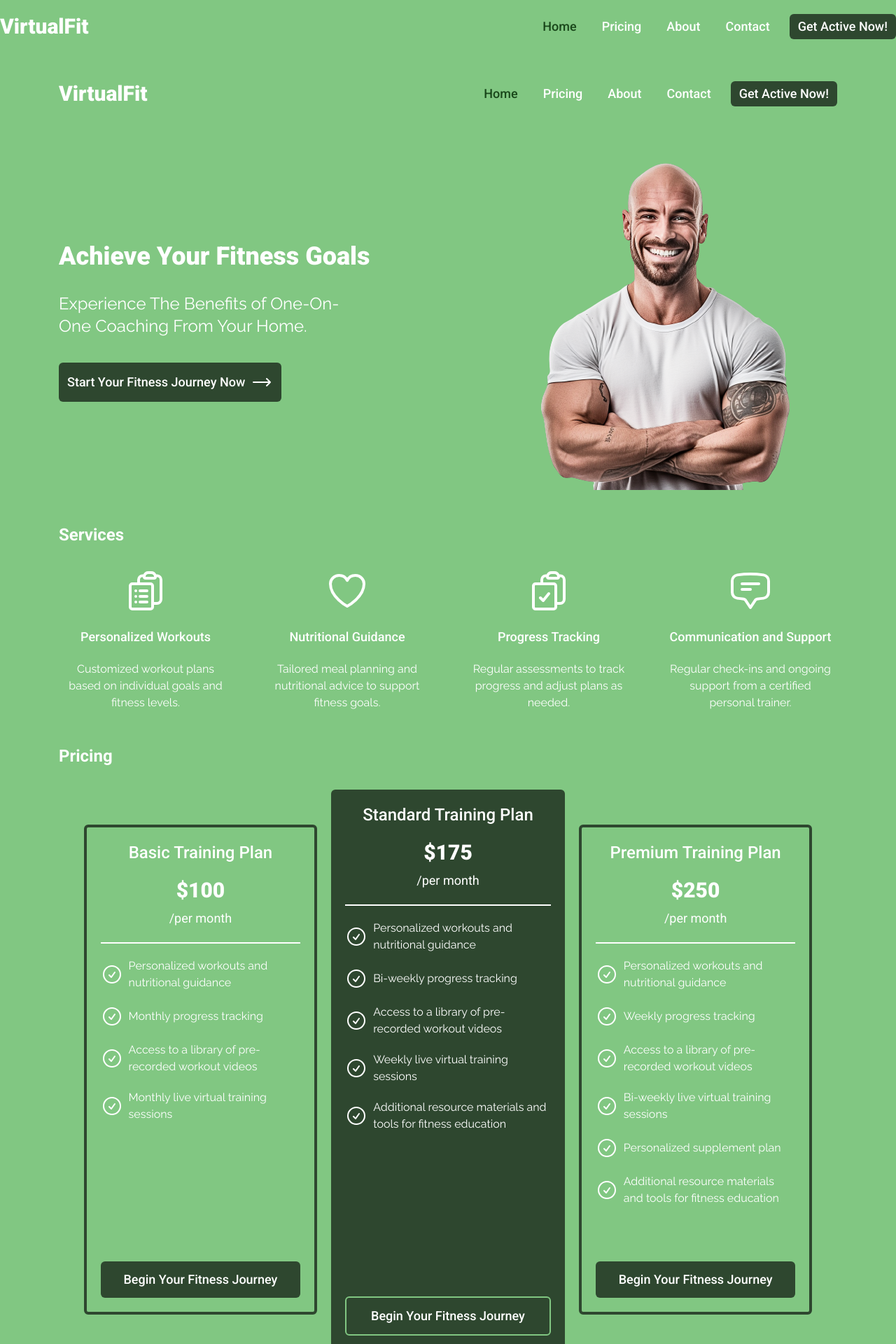
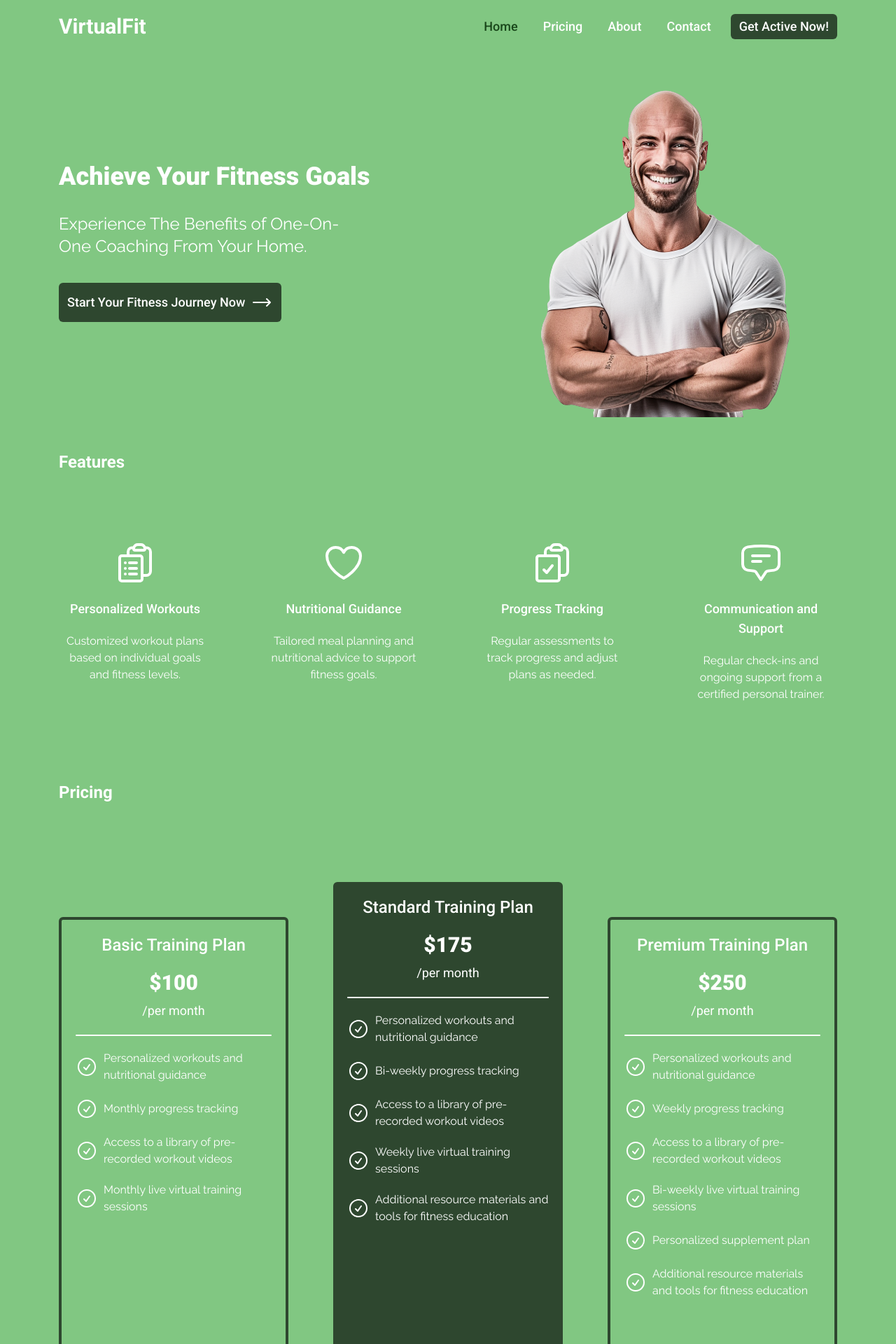
Before and after one commit to dave371/demo-1, a Next.js app: page / in a window 1280 px wide. Shown: the top 1920 px of the page at 70% size. Built offline with nearby package versions, Linux system fonts and the light colour scheme; what tailwindcss-debug-screens would draw is missing.

Commit message:
fixed ui bugs

```diff
--- a/src/app/page.jsx
+++ b/src/app/page.jsx
@@ -9,13 +9,11 @@ import Testimonials from '@/components/Testimoninals';
 export default function Home() {
   return (
     <>
-      <Navbar />
       <Hero />
       <Services />
       <Pricing />
       <Testimonials />
       <Contact />
-      <Footer />
     </>
   );
 }
--- a/src/components/Contact/index.jsx
+++ b/src/components/Contact/index.jsx
@@ -4,16 +4,15 @@ import ContactForm from '../ui/ContactForm';
 export default function Contact() {
   return (
     <section className="mt-12">
-      <h2 className={`mb-8 font-semibold text-2xl ${roboto.className}`}>
+      <h2 className={`mb-16 font-semibold text-2xl ${roboto.className}`}>
         Contact
       </h2>
-
       <div className="flex flex-col justify-between gap-10 lg:flex-row">
         <p className="mb-5 text-xl font-medium leading-relaxed lg:w-1/2 xl:w-2/6">
           {`Get in touch with us to start your fitness journey today! Whether you
-            have a question, comment, or just want to say hello, we'd love to hear
-            from you. Fill out the contact form below and we'll get back to you as
-            soon as possible.`}
+              have a question, comment, or just want to say hello, we'd love to hear
+              from you. Fill out the contact form below and we'll get back to you as
+              soon as possible.`}
         </p>
         <ContactForm />
       </div>
--- a/src/components/Footer.jsx
+++ b/src/components/Footer.jsx
@@ -16,9 +16,9 @@ export default function Footer() {
         <FooterLink name="Privacy" path="/privacy" />
       </ul>
 
-      <div className="w-full h-[2px] bg-white" />
+      <div className="w-full h-[1px] bg-white rounded" />
 
-      <p className="font-medium">2020 VirtualFit, Inc. All rights reserved.</p>
+      <p>2020 VirtualFit, Inc. All rights reserved.</p>
     </footer>
   );
 }
@@ -26,7 +26,7 @@ export default function Footer() {
 function FooterLink({ name, path }) {
   return (
     <li className="flex items-center justify-center">
-      <Link className="p-3 text-lg font-medium text-center" href={path}>
+      <Link className="px-3 text-lg text-center" href={path}>
         {name}
       </Link>
     </li>
--- a/src/components/Hero/index.jsx
+++ b/src/components/Hero/index.jsx
@@ -11,7 +11,7 @@ import heroImage from '../../../public/hero.png';
 export default function Hero() {
   return (
     <div
-      className={`${roboto.className} md:flex md:items-center md:justify-between`}
+      className={`${roboto.className} flex flex-col gap-5 md:gap-0 md:flex-row md:items-center md:justify-between`}
     >
       <HeroText />
       <HeroImage />
@@ -24,7 +24,7 @@ function HeroText() {
 
   return (
     <div>
-      <h1 className="mt-12 text-4xl font-black">Achieve Your Fitness Goals</h1>
+      <h1 className="text-4xl font-black">Achieve Your Fitness Goals</h1>
 
       <p className={`mt-8 text-2xl lg:w-[70%] ${raleway.className}`}>
         Experience The Benefits of One-On-One Coaching From Your Home.
@@ -35,7 +35,7 @@ function HeroText() {
         onClick={() => router.push('/pricing')}
       >
         Start Your Fitness Journey Now
-        <ArrowLongRightIcon class="h-8 w-8 text-main-text-color" />
+        <ArrowLongRightIcon className="w-8 h-8 text-main-text-color" />
       </Button>
     </div>
   );
@@ -46,7 +46,8 @@ function HeroImage() {
     <Image
       src={heroImage}
       alt="picture of the personal trainer robert"
-      className="mt-7"
+      className="mx-auto md:mx-0"
+      priority
     />
   );
 }
--- a/src/components/Navbar/MobileViewLinks.jsx
+++ b/src/components/Navbar/MobileViewLinks.jsx
@@ -8,7 +8,6 @@ import { routes } from '@/app/variables/routes';
 import { roboto } from '@/app/fonts';
 import { usePathname, useRouter } from 'next/navigation';
 import { motion, AnimatePresence } from 'framer-motion';
-
 import { Bars3BottomRightIcon, XMarkIcon } from '@heroicons/react/24/outline';
 
 export default function MobileViewLinks() {
@@ -20,7 +19,7 @@ export default function MobileViewLinks() {
         className={`p-2 bg-transparent rounded`}
         onClick={() => setIsOpen(true)}
       >
-        <Bars3BottomRightIcon class="h-8 w-8 text-main-text-color" />
+        <Bars3BottomRightIcon className="w-8 h-8 text-main-text-color" />
       </Button>
 
       <AnimatePresence>
@@ -63,7 +62,7 @@ function MenuModal({ isOpen, setIsOpen }) {
               className={`p-2 bg-transparent rounded`}
               onClick={() => setIsOpen(false)}
             >
-              <XMarkIcon class="h-8 w-8 text-main-text-color" />
+              <XMarkIcon className="w-8 h-8 text-main-text-color" />
             </Button>
           </div>
           <nav>
--- a/src/components/Navbar/index.jsx
+++ b/src/components/Navbar/index.jsx
@@ -6,9 +6,9 @@ import MobileViewLinks from './MobileViewLinks';
 export default function Navbar() {
   return (
     <header
-      className={`flex items-center justify-between py-5 ${roboto.className}`}
+      className={`flex items-center justify-between p-5 xl:w-[90%] 2xl:w-[75%] xl:mx-auto ${roboto.className}`}
     >
-      <h1 className="text-3xl font-black font">
+      <h1 className="text-3xl font-semibold font">
         <Link href={'/'}>VirtualFit</Link>
       </h1>
 
--- a/src/components/Pricing/index.jsx
+++ b/src/components/Pricing/index.jsx
@@ -50,7 +50,7 @@ export default function Pricing() {
         Pricing
       </h2>
 
-      <div className="flex flex-col items-center justify-center gap-5 lg:flex-row">
+      <div className="flex flex-col items-center justify-between gap-16 py-20 lg:flex-row">
         {data.map((plan) => (
           <PriceCard
             key={plan.planName}
@@ -80,8 +80,8 @@ function PriceCard({ name, price, perks, cta }) {
           <h4 className={`${roboto.className} font-black text-3xl`}>{price}</h4>
           <p className={`${roboto.className} text-lg`}>/per month</p>
         </div>
-        <div className="w-full h-[2px] bg-main-text-color" />
-        <ul className="flex flex-col gap-5 mt-5">
+        <div className="w-full h-[2px] bg-main-text-color rounded" />
+        <ul className="flex flex-col gap-5 mx-auto mt-5 w-fit">
           {perks.map((perk) => (
             <PerkItem key={perk} perk={perk} />
           ))}
--- a/src/components/Services/index.jsx
+++ b/src/components/Services/index.jsx
@@ -44,10 +44,10 @@ export default function Services() {
   return (
     <section className="mt-12">
       <h2 className={`mb-8 font-semibold text-2xl ${roboto.className}`}>
-        Services
+        Features
       </h2>
 
-      <div className="grid gap-10 md:grid-cols-2 lg:grid-cols-4">
+      <div className="grid gap-20 py-16 md:grid-cols-2 lg:grid-cols-4">
         {data.map((item) => (
           <ServiceCard
             key={item.title}
--- a/src/components/Testimoninals/index.jsx
+++ b/src/components/Testimoninals/index.jsx
@@ -26,7 +26,7 @@ export default function Testimonials() {
         Testimonials
       </h2>
 
-      <div className="flex flex-col gap-32 md:items-center xl:flex-row xl:items-stretch">
+      <div className="flex flex-col gap-16 py-14 md:items-center xl:flex-row xl:items-stretch">
         {data.map((testimonial) => (
           <TestimonialCard
             key={testimonial.name}
--- a/src/components/ui/TextAreaField.jsx
+++ b/src/components/ui/TextAreaField.jsx
@@ -13,7 +13,6 @@ export default function TextAreaField({ name, ...rest }) {
         }`}
         name={name}
         {...rest}
-        s
         {...field}
       ></textarea>
 
```
